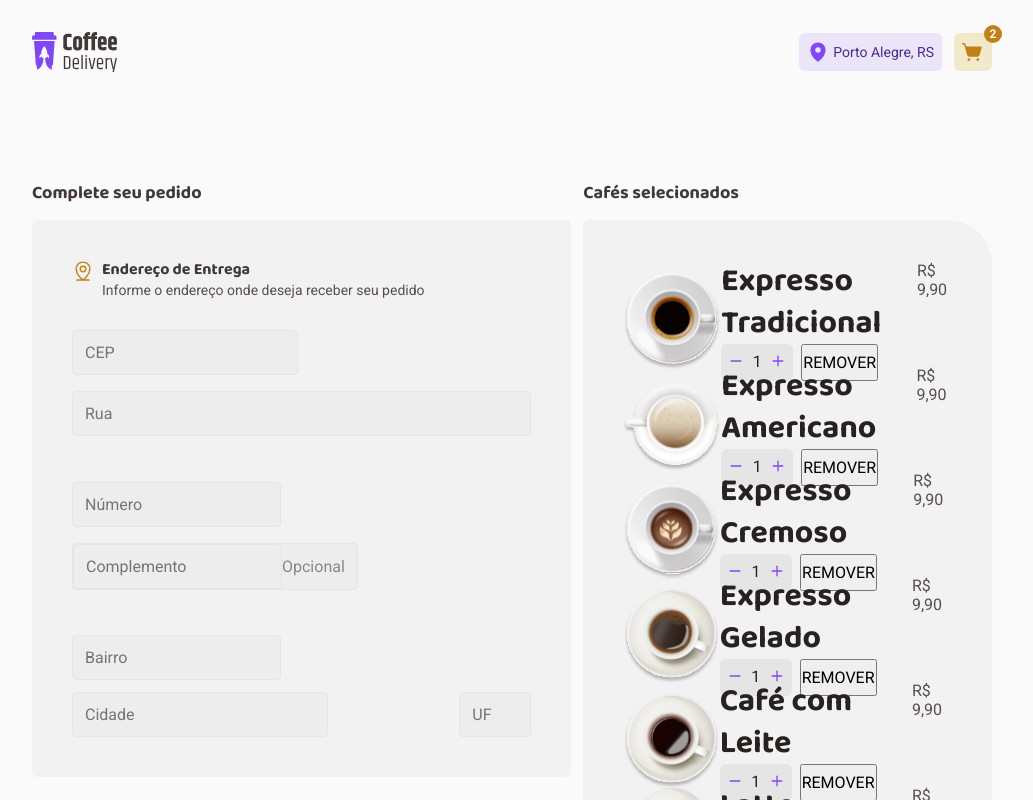
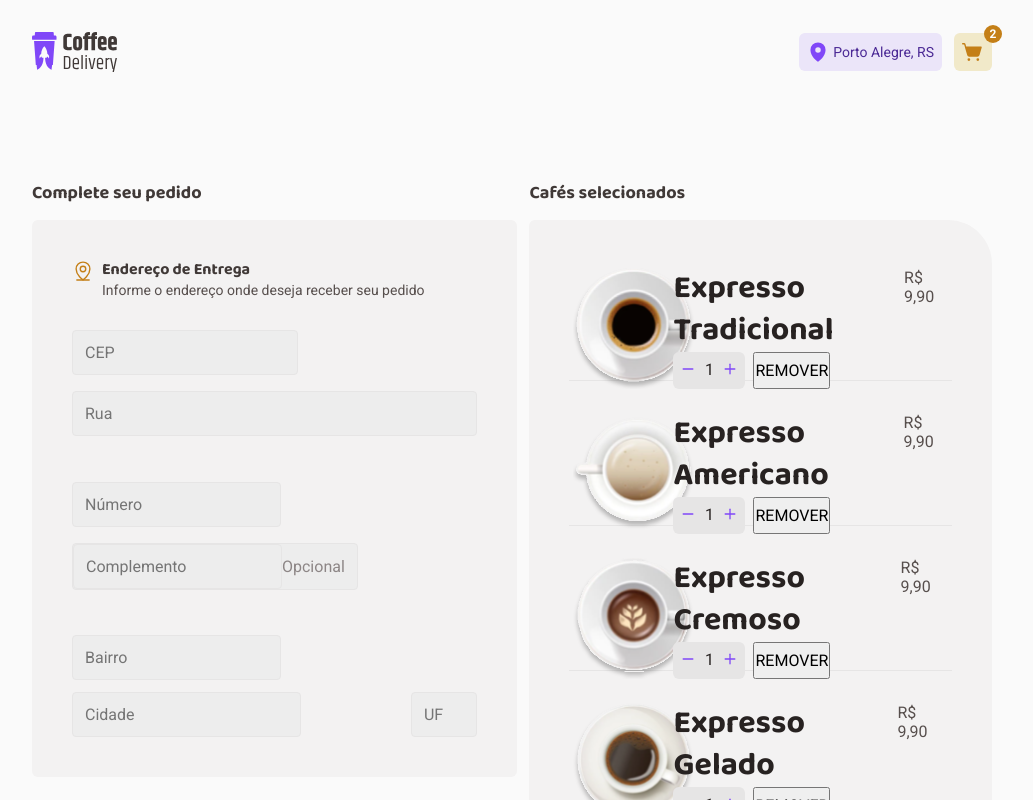
Before and after one commit to MartinGBB/coffee-delivery, a React (Vite) app: page /checkout in a window 1280 px wide. Shown: the top 800 px of the page, without its empty margins (128-1161 px from the left). Built offline with nearby package versions, Linux system fonts and the light colour scheme.

Commit message:
style: configura tamanho da imagem e adiciona borda separadora

```diff
--- a/src/pages/Checkout/CoffeSelected/index.tsx
+++ b/src/pages/Checkout/CoffeSelected/index.tsx
@@ -1,14 +1,20 @@
 import { Minus, Plus } from 'phosphor-react'
 import { productsData } from '../../../utils/productsData'
 import { ButtonsAddToCart } from '../../Home/components/Products/styles'
-import { ButtonsContainer, Product, ProductsContainer, SelectedContainer } from './styles'
+import {
+  ButtonsContainer,
+  Product,
+  ProductsContainer,
+  SelectedContainer,
+} from './styles'
 
 export function CoffeeSelected() {
   return (
     <SelectedContainer>
       {productsData.map((productCart) => {
         return (
-          <ProductsContainer key={productCart.id}>
+          <div key={productCart.id}>
+            <ProductsContainer>
               <Product>
                 <img src={productCart.image} alt={productCart.name} />
                 <h1>{productCart.name}</h1>
@@ -30,6 +36,7 @@ export function CoffeeSelected() {
                 R$ <span>{productCart.price}</span>
               </span>
             </ProductsContainer>
+          </div>
         )
       })}
     </SelectedContainer>
--- a/src/pages/Checkout/CoffeSelected/styles.ts
+++ b/src/pages/Checkout/CoffeSelected/styles.ts
@@ -6,28 +6,33 @@ export const SelectedContainer = styled.div`
   flex-direction: column;
   padding: 2.5rem;
   border-radius: 6px 44px;
+
+  > div {
+    margin-bottom: 1.5rem;
+    border-bottom: 1px solid ${({ theme }) => theme['base-button']};
+  }
 `
 
 export const ProductsContainer = styled.div`
   display: flex;
   height: 5rem;
   margin-bottom: 1.5rem;
-  padding: 0.5px 0.25px;
   justify-content: space-between;
-  /* outline: 1px solid black; */
+  padding: 0.5rem 0.25rem;
+  margin-bottom: 1.5rem;
 `
 
 export const Product = styled.div`
   display: grid;
-  grid-template-columns: 1fr 2fr;
+  grid-template-columns: 5rem 2fr;
   grid-template-rows: repeat(2, 1fr);
+  column-gap: 1.25rem;
 
   img {
     grid-column: 1;
     grid-row: 1/3;
     /* width: 4rem; */
-    /* object-fit: contain; */
-    width: 100%;
+    /* width: 100%; */
     height: 100%;
   }
 `
```
Lines whose indentation alone changed are shown as unchanged.
